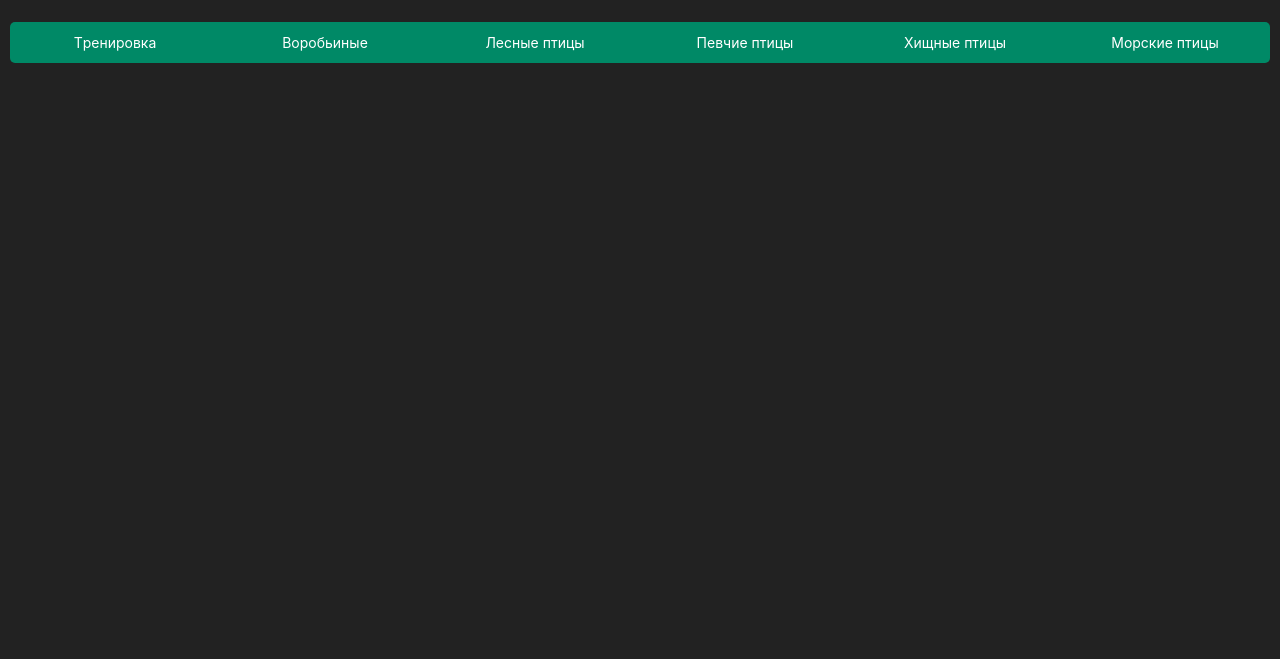
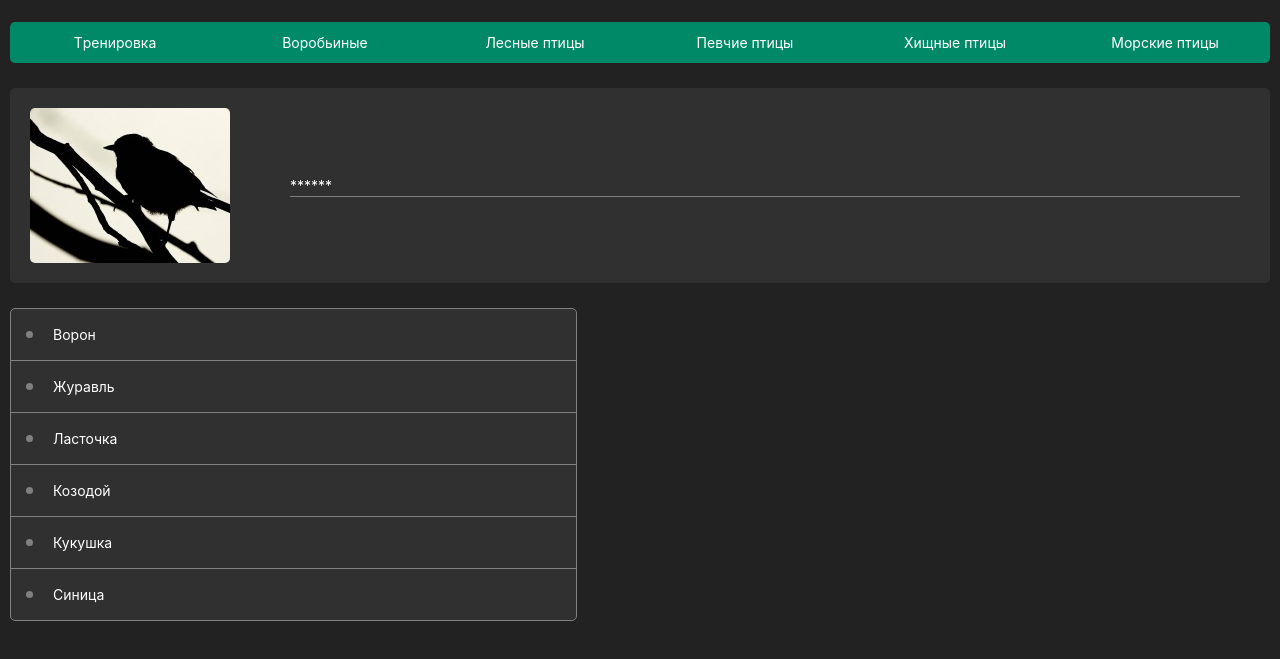
Before and after one commit to yrevtovich/songbird, a React app: page / in a window 1280 px wide. Shown: the part 71-730 px from the top of the page. Built offline with nearby package versions, Linux system fonts and the light colour scheme.

Commit message:
feat: add question block and answer list markup

```diff
--- /dev/null
+++ b/src/components/answerList/answerList.js
@@ -0,0 +1,21 @@
+import React from 'react';
+import s from './answerList.module.css';
+
+const AnswerList = ({ data }) => {
+  const listItem = data.map((item) => {
+    return (
+      <li className={s.answerList__item} key={item.id}>
+        <div className={s.answerList__mark} />
+        {item.name}
+      </li>
+    )
+  })
+  return (
+    <ul className={s.answerList}>
+      {listItem}
+    </ul>
+  )
+}
+
+
+export default AnswerList;
--- /dev/null
+++ b/src/components/answerList/answerList.module.css
@@ -0,0 +1,27 @@
+.answerList {
+  width: 45%;
+  background-color: #303030;
+  border-radius: 5px;
+  border: 1px solid #808080;
+  display: flex;
+  flex-direction: column;
+  justify-content: space-between;
+}
+
+.answerList__item {
+  padding: 15px;
+  display: flex;
+  align-items: center;
+}
+
+.answerList__item:not(:last-child) {
+  border-bottom: 1px solid #808080;
+}
+
+.answerList__mark {
+  margin-right: 20px;
+  width: 7px;
+  height: 7px;
+  background-color: #808080;
+  border-radius: 50%;
+}
--- a/src/components/app/App.js
+++ b/src/components/app/App.js
@@ -1,11 +1,13 @@
 import React from 'react';
 import s from './app.module.css';
-import Header from '../header/Header';
+import Header from '../header/header';
+import Main from '../main/main';
 
 function App() {
   return (
     <div className={s.container}>
       <Header />
+      <Main />
     </div>
   );
 }
--- /dev/null
+++ b/src/components/birdInfo/birdInfo.js
@@ -0,0 +1,8 @@
+import React from 'react';
+import s from './birdInfo.module.css';
+
+const BirdInfo = () => {
+  return <></>;
+}
+
+export default BirdInfo;
--- /dev/null
+++ b/src/components/gameBLock/gameBlock.js
@@ -0,0 +1,17 @@
+import React from 'react';
+import s from './gameBlock.module.css';
+import AnswerList from '../answerList/answerList';
+import BirdInfo from '../birdInfo/birdInfo';
+import birdsData from '../../birdsData';
+
+
+const GameBlock = () => {
+  return (
+    <div className={s.gameBlock}>
+      <AnswerList data={birdsData[0].data}/>
+      <BirdInfo data={birdsData[0].data[0]}/>
+    </div>
+  );
+}
+
+export default GameBlock;
--- /dev/null
+++ b/src/components/gameBLock/gameBlock.module.css
@@ -0,0 +1,5 @@
+.gameBlock {
+  width: 100%;
+  display: flex;
+  justify-content: space-between;
+}
--- a/src/components/header/qustionListItem/questionListItem.js
+++ b/src/components/header/qustionListItem/questionListItem.js
@@ -1,7 +1,7 @@
 import React from 'react';
 import s from './questionListItem.module.css'
 
-const QuestionListItem = ({text, key, played = null}) => {
+const QuestionListItem = ({text, played = null}) => {
   return (
     <li className={s.questionList__item}>
       {text}
--- /dev/null
+++ b/src/components/main/main.js
@@ -0,0 +1,15 @@
+import React from 'react';
+import s from './main.module.css';
+import QuestionBlock from '../questionBlock/questionBlock';
+import GameBlock from '../gameBLock/gameBlock';
+
+const Main = () => {
+  return (
+    <main>
+      <QuestionBlock />
+      <GameBlock />
+    </main>
+  )
+}
+
+export default Main;
--- /dev/null
+++ b/src/components/questionBlock/questionBlock.js
@@ -0,0 +1,17 @@
+import React from 'react';
+import s from './questionBlock.module.css';
+import defaultBird from '../../assets/defaultBird.jpg';
+
+const QuestionBlock = (data) => {
+  return (
+    <div className={s.questionBlock}>
+      <img className={s.questionBlock__image} src={defaultBird}/>
+      <div className={s.questionBlock__data}>
+        <p className={s.questionBlock__name}>******</p>
+        <audio className={s.questionBlock__audio}></audio>
+      </div>
+    </div>
+  )
+}
+
+export default QuestionBlock;
--- /dev/null
+++ b/src/components/questionBlock/questionBlock.module.css
@@ -0,0 +1,25 @@
+.questionBlock {
+  margin-bottom: 25px;
+  padding: 20px;
+  width: 100%;
+  background-color: #303030;
+  border-radius: 5px;
+  display: flex;
+  justify-content: space-between;
+}
+
+.questionBlock__image {
+  border-radius: 5px;
+}
+
+.questionBlock__data {
+  padding: 10px;
+  width: calc(100% - 250px);
+  display: flex;
+  flex-direction: column;
+  justify-content: center;
+}
+
+.questionBlock__name {
+  border-bottom: 1px solid #808080;
+}
--- a/src/index.css
+++ b/src/index.css
@@ -10,3 +10,8 @@ body {
   -moz-osx-font-smoothing: grayscale;
   background-color: #222;
 }
+
+* {
+  box-sizing: border-box;
+  overflow: hidden;
+}
```
Also changed, not shown: src/assets/defaultBird.jpg (added), src/components/birdInfo/birdInfo.module.css (added), src/components/main/main.module.css (added).
